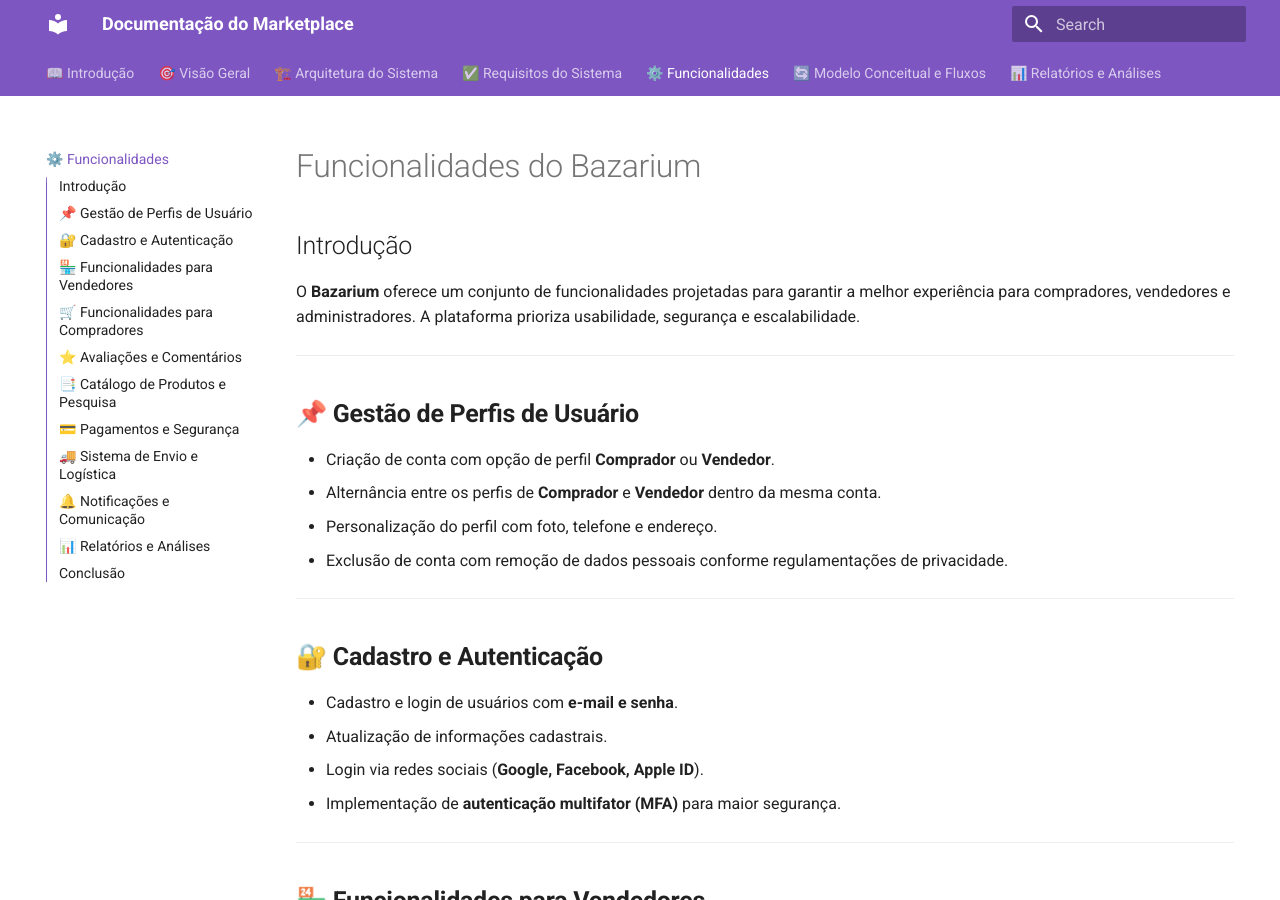
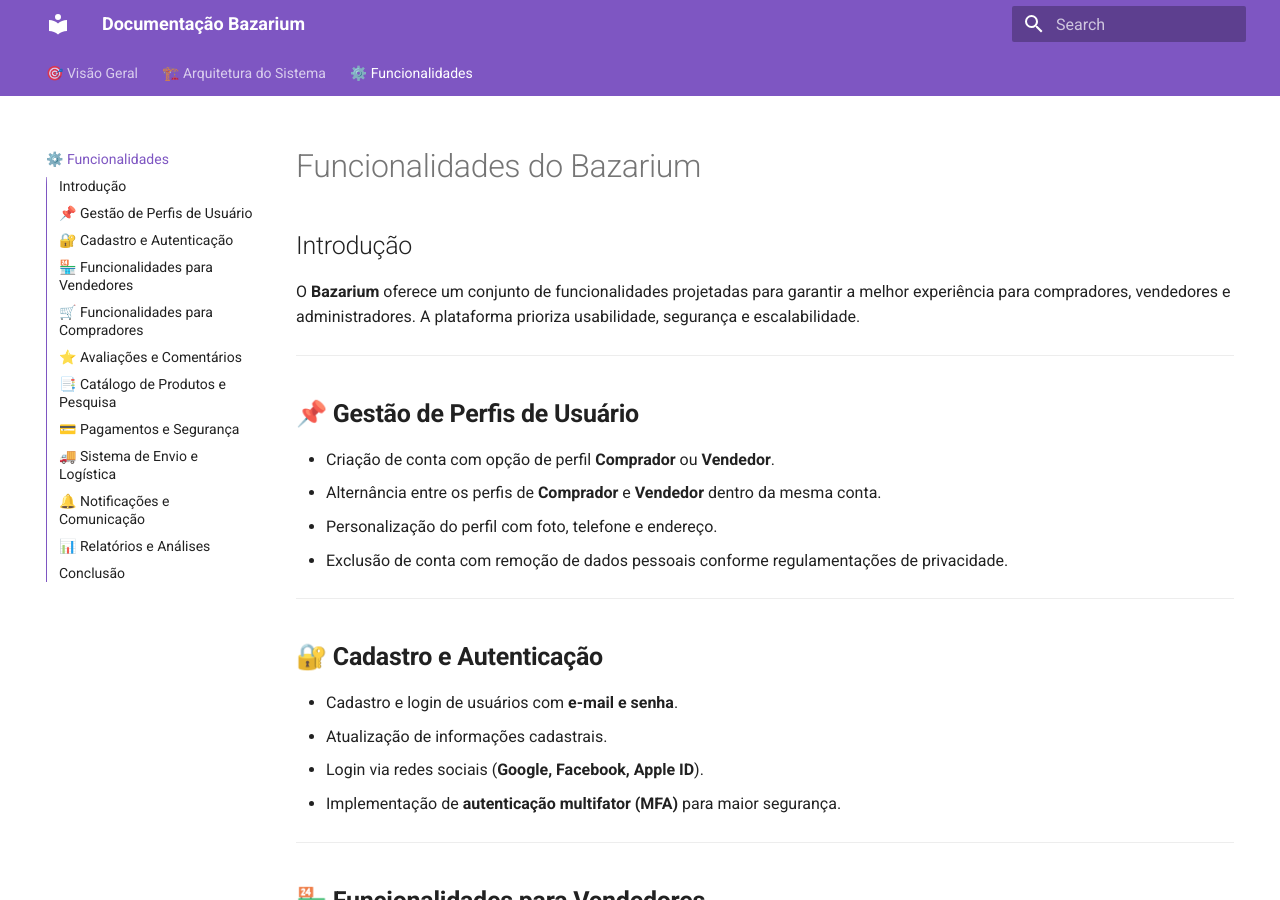
Before and after one commit to tuyoshivinicius/bazarium-docs, an MkDocs documentation site: the page built from docs/funcionalidades.md, in a window 1280 px wide and 900 px high. Built offline with MkDocs 1.6.1 and Material for MkDocs 9.7.7, drawn with Linux system fonts in a browser that asks for light colours.

Commit message:
fix: mkdocs

```diff
--- a/mkdocs.yml
+++ b/mkdocs.yml
@@ -1,14 +1,14 @@
 # Nome do site
-site_name: Documentação do Marketplace
+site_name: Documentação Bazarium
 
 # Descrição do site (aparece nos metadados)
-site_description: Base de conhecimento do sistema Marketplace
+site_description: Base de conhecimento do sistema Bazarium
 
 # URL base do site (altere para seu GitHub Pages se necessário)
-site_url: https://seu-usuario.github.io/documentacao-marketplace/
+site_url: https://tuyoshivinicius.github.io/bazarium-docs/
 
 # Nome do autor
-site_author: Seu Nome
+site_author: Tuyoshi Vinicius
 
 # Tema do site
 theme:
@@ -35,13 +35,9 @@ plugins:
 
 # Configuração de navegação
 nav:
-  - 📖 Introdução: index.md
-  - 🎯 Visão Geral: visao_geral.md
+  - 🎯 Visão Geral: visao-geral.md
   - 🏗️ Arquitetura do Sistema: arquitetura.md
-  - ✅ Requisitos do Sistema: requisitos.md
   - ⚙️ Funcionalidades: funcionalidades.md
-  - 🔄 Modelo Conceitual e Fluxos: modelo_conceitual.md
-  - 📊 Relatórios e Análises: relatorios.md
 
 # Configuração de markdown
 markdown_extensions:
```
Also changed, not shown: README.md (+7 -1 lines), docs/arquitetura.md (renamed from docs/estrutura-do-sistema.md).
